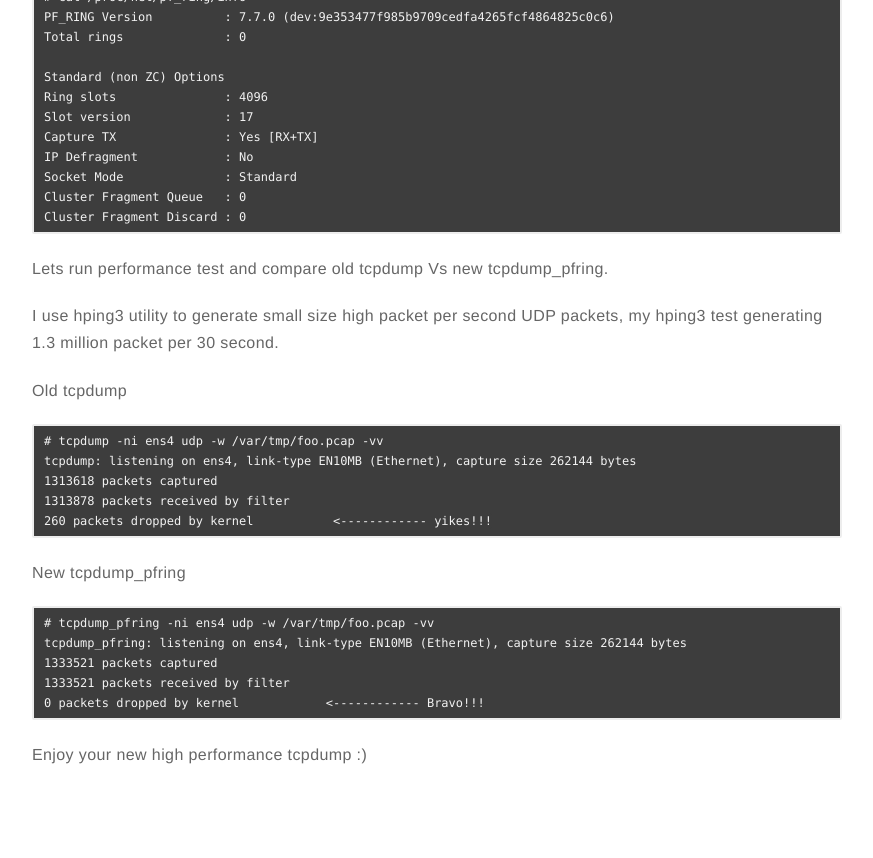
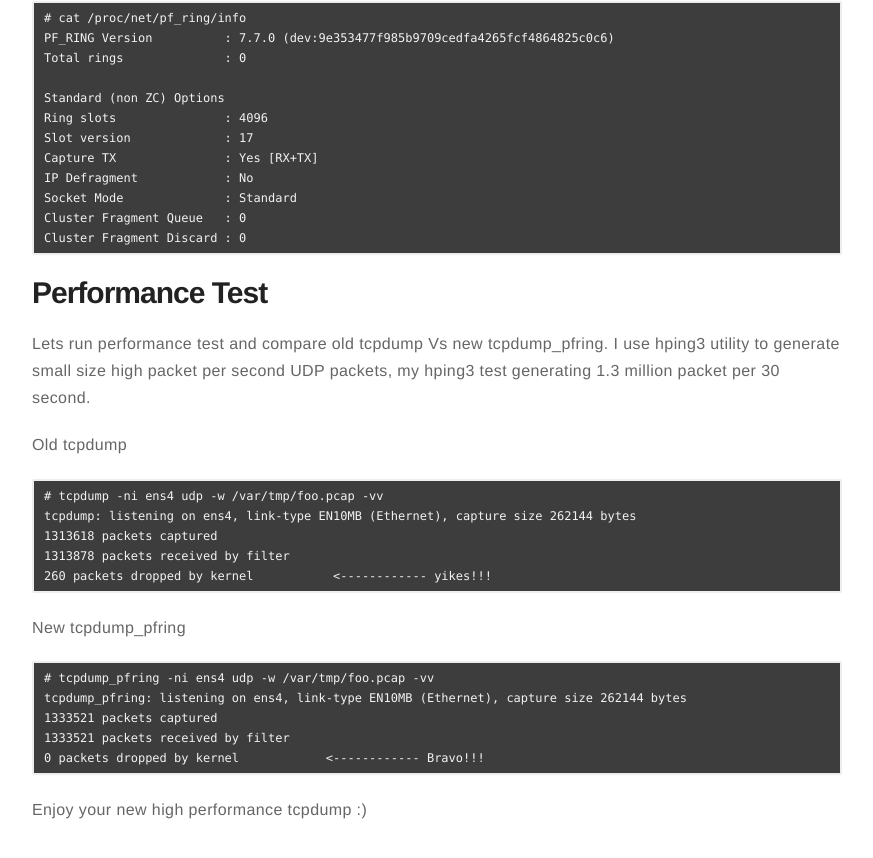
Before and after one commit to satishdotpatel/satishdotpatel.github.io, a Jekyll site: the page built from _posts/2020-10-26-maximizing-packet-capture-performance-with-tcpdump.markdown, in a window 1280 px wide and 900 px high, scrolled down 2802 px. Shown: the top 858 px of the window, without its empty margins (203-1076 px from the left). Built offline with Jekyll 4.4.1, drawn with Linux system fonts in a browser that asks for light colours; comment, search, counter and statistics services are not loaded; some of the changed text lies outside the part shown.

Commit message:
fixing formatting

````diff
--- a/_posts/2020-10-26-maximizing-packet-capture-performance-with-tcpdump.markdown
+++ b/_posts/2020-10-26-maximizing-packet-capture-performance-with-tcpdump.markdown
@@ -19,7 +19,7 @@
 
 Here i am going to show you how you can use PF_Ring technology to boots tcpdump performance to capture high packet rates with very less CPU overhead.
 
-#What is PF_Ring?
+# What is PF_Ring?
 
 PF_RING is a Linux kernel module and user-space framework that allows you to process packets at high-rates while providing you a consistent API for packet processing applications.
 
@@ -44,7 +44,7 @@
 yum -y install gcc
 ```
 
-Compile PF_Ring
+# Compile PF_Ring
 
 ```
 cd PF_RING
@@ -53,7 +53,7 @@
 make -C userland/lib install
 ```
 
-Compile Tcpdump
+# Compile Tcpdump
 
 ```
 cd userland
@@ -110,9 +110,9 @@
 Cluster Fragment Discard : 0
 ```
 
-Lets run performance test and compare old tcpdump Vs new tcpdump_pfring.
+# Performance Test
 
-I use hping3 utility to generate small size high packet per second UDP packets, my hping3 test generating 1.3 million packet per 30 second.
+Lets run performance test and compare old tcpdump Vs new tcpdump_pfring. I use hping3 utility to generate small size high packet per second UDP packets, my hping3 test generating 1.3 million packet per 30 second.
 
 Old tcpdump
 
````
